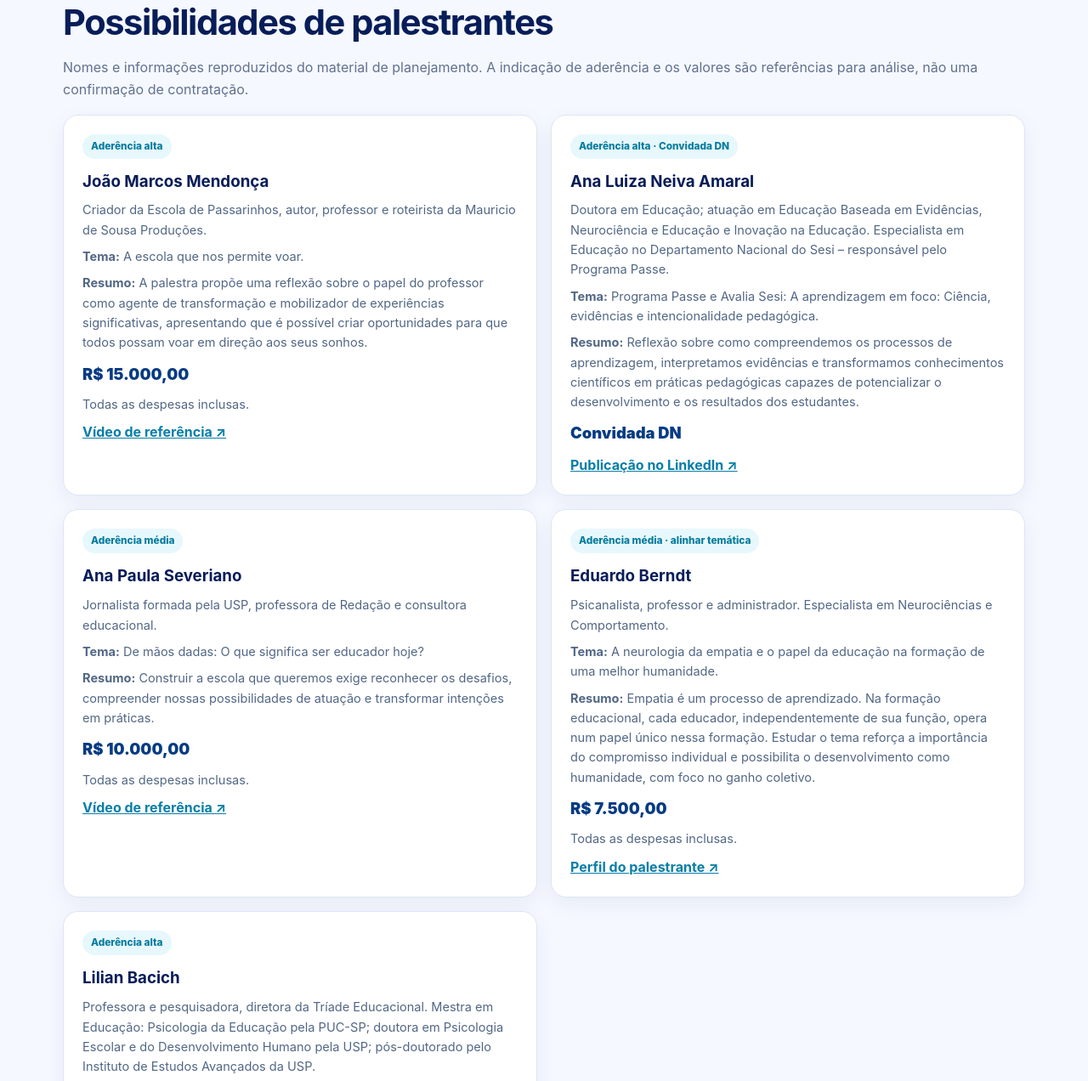
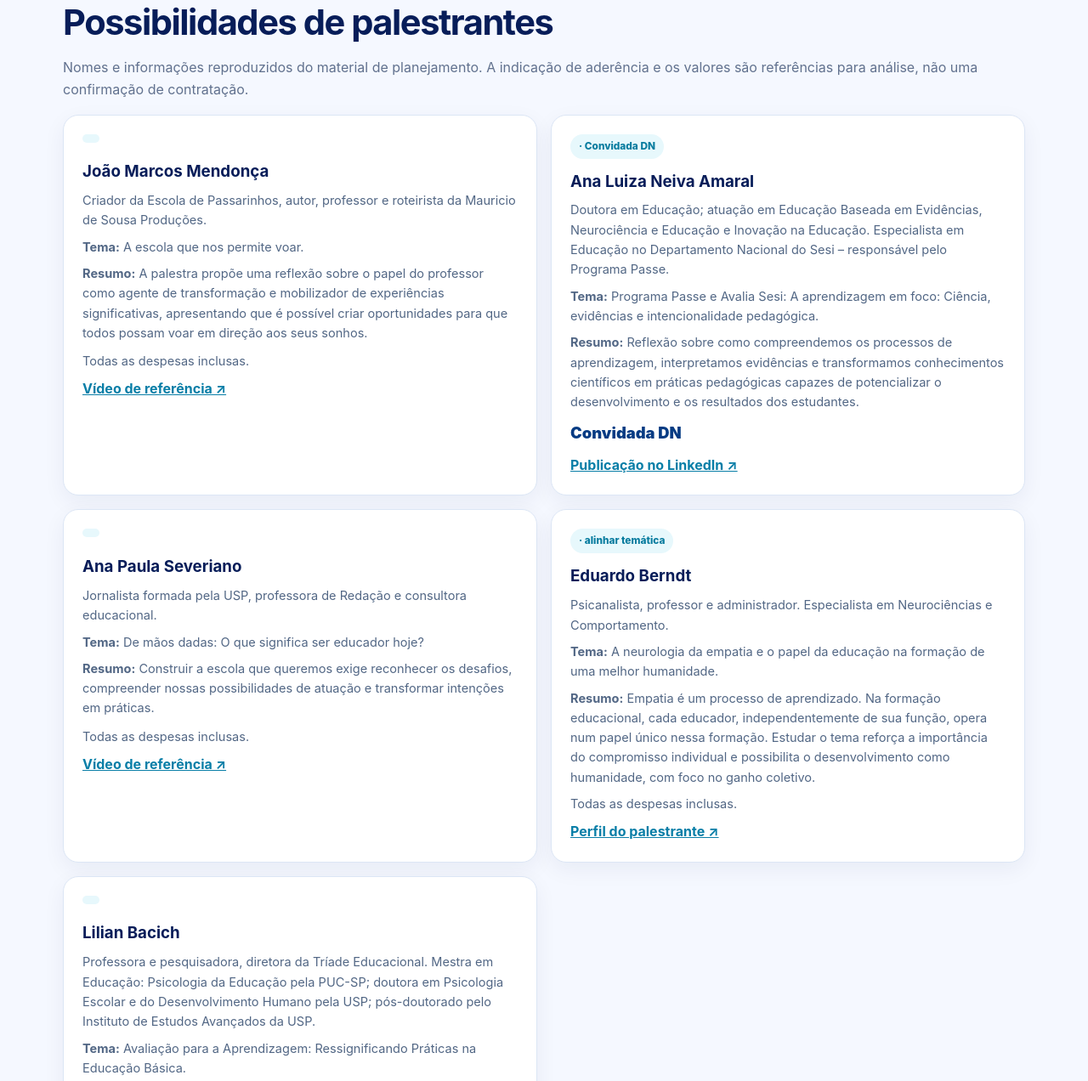
Before and after one commit to celiajedes/Semana-Pedag-gica-Sesi-Janeiro-2027, a plain HTML site: page index.html in a window 1280 px wide. Shown: the part 6592-7864 px from the top of the page at 85% size. Drawn offline with Linux system fonts and the light colour scheme.

Commit message:
Update index.html

```diff
--- a/index.html
+++ b/index.html
@@ -225,15 +225,15 @@ footer strong{color:white;letter-spacing:.08em}
   <p class="muted">Nomes e informações reproduzidos do material de planejamento. A indicação de aderência e os valores são referências para análise, não uma confirmação de contratação.</p>
   <div class="speaker-grid">
     <article class="speaker-card">
-      <span class="pill">Aderência alta</span><h3>João Marcos Mendonça</h3>
+      <span class="pill"></span><h3>João Marcos Mendonça</h3>
       <p>Criador da Escola de Passarinhos, autor, professor e roteirista da Mauricio de Sousa Produções.</p>
       <p><strong>Tema:</strong> A escola que nos permite voar.</p>
       <p><strong>Resumo:</strong> A palestra propõe uma reflexão sobre o papel do professor como agente de transformação e mobilizador de experiências significativas, apresentando que é possível criar oportunidades para que todos possam voar em direção aos seus sonhos.</p>
-      <div class="price">R$ 15.000,00</div><p>Todas as despesas inclusas.</p>
+      <div class="price"></div><p>Todas as despesas inclusas.</p>
       <a href="https://www.youtube.com/watch?v=z3WBU0NJ_xk" target="_blank" rel="noopener">Vídeo de referência ↗</a>
     </article>
     <article class="speaker-card">
-      <span class="pill">Aderência alta · Convidada DN</span><h3>Ana Luiza Neiva Amaral</h3>
+      <span class="pill"> · Convidada DN</span><h3>Ana Luiza Neiva Amaral</h3>
       <p>Doutora em Educação; atuação em Educação Baseada em Evidências, Neurociência e Educação e Inovação na Educação. Especialista em Educação no Departamento Nacional do Sesi – responsável pelo Programa Passe.</p>
       <p><strong>Tema:</strong> Programa Passe e Avalia Sesi: A aprendizagem em foco: Ciência, evidências e intencionalidade pedagógica.</p>
       <p><strong>Resumo:</strong> Reflexão sobre como compreendemos os processos de aprendizagem, interpretamos evidências e transformamos conhecimentos científicos em práticas pedagógicas capazes de potencializar o desenvolvimento e os resultados dos estudantes.</p>
@@ -241,27 +241,27 @@ footer strong{color:white;letter-spacing:.08em}
       <a href="https://www.linkedin.com/feed/update/urn:li:activity:7434423242783752192/" target="_blank" rel="noopener">Publicação no LinkedIn ↗</a>
     </article>
     <article class="speaker-card">
-      <span class="pill">Aderência média</span><h3>Ana Paula Severiano</h3>
+      <span class="pill"></span><h3>Ana Paula Severiano</h3>
       <p>Jornalista formada pela USP, professora de Redação e consultora educacional.</p>
       <p><strong>Tema:</strong> De mãos dadas: O que significa ser educador hoje?</p>
       <p><strong>Resumo:</strong> Construir a escola que queremos exige reconhecer os desafios, compreender nossas possibilidades de atuação e transformar intenções em práticas.</p>
-      <div class="price">R$ 10.000,00</div><p>Todas as despesas inclusas.</p>
+      <div class="price"></div><p>Todas as despesas inclusas.</p>
       <a href="https://www.bing.com/videos/riverview/relatedvideo?q=ana+paula+severiano&&mid=DED76CB97B4F04835BF7DED76CB97B4F04835BF7&churl=https%3a%2f%2fwww.youtube.com%2fchannel%2fUC2mmP8ysfyko40KSn90x6Og&FORM=VRDGAR" target="_blank" rel="noopener">Vídeo de referência ↗</a>
     </article>
     <article class="speaker-card">
-      <span class="pill">Aderência média · alinhar temática</span><h3>Eduardo Berndt</h3>
+      <span class="pill"> · alinhar temática</span><h3>Eduardo Berndt</h3>
       <p>Psicanalista, professor e administrador. Especialista em Neurociências e Comportamento.</p>
       <p><strong>Tema:</strong> A neurologia da empatia e o papel da educação na formação de uma melhor humanidade.</p>
       <p><strong>Resumo:</strong> Empatia é um processo de aprendizado. Na formação educacional, cada educador, independentemente de sua função, opera num papel único nessa formação. Estudar o tema reforça a importância do compromisso individual e possibilita o desenvolvimento como humanidade, com foco no ganho coletivo.</p>
-      <div class="price">R$ 7.500,00</div><p>Todas as despesas inclusas.</p>
+      <div class=></div><p>Todas as despesas inclusas.</p>
       <a href="https://palestranteeduardoberndt.com.br/quem-sou/" target="_blank" rel="noopener">Perfil do palestrante ↗</a>
     </article>
     <article class="speaker-card">
-      <span class="pill">Aderência alta</span><h3>Lilian Bacich</h3>
+      <span class="pill"></span><h3>Lilian Bacich</h3>
       <p>Professora e pesquisadora, diretora da Tríade Educacional. Mestra em Educação: Psicologia da Educação pela PUC-SP; doutora em Psicologia Escolar e do Desenvolvimento Humano pela USP; pós-doutorado pelo Instituto de Estudos Avançados da USP.</p>
       <p><strong>Tema:</strong> Avaliação para a Aprendizagem: Ressignificando Práticas na Educação Básica.</p>
       <p><strong>Resumo:</strong> A proposta é ressignificar a avaliação, deixando de ser apenas um instrumento de classificação para se tornar parte do processo de aprendizagem. Apresenta fundamentos da avaliação formativa e uso de evidências, experiências aplicáveis à educação básica e ao ensino superior e práticas em diferentes áreas, como linguagens, matemática, STEAM e inteligência artificial.</p>
-      <div class="price">Em cotação</div>
+      <div class=</div>
     </article>
   </div>
 </section>
```
